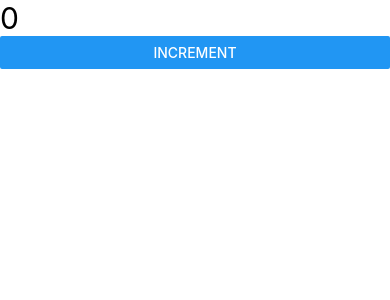
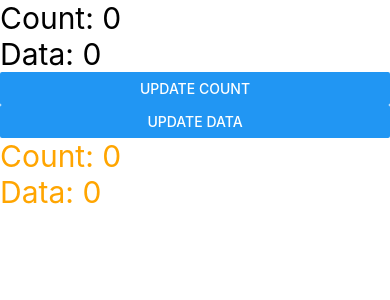
Before and after one commit to opsingh861/first-react-native-app, a React Native app: screen / in a window 390 px wide. Shown: the top 300 px of the page. Built offline with nearby package versions, Linux system fonts and the light colour scheme.

Commit message:
componentDidUpdate

```diff
--- a/App.js
+++ b/App.js
@@ -5,20 +5,37 @@ import { View, Text, StyleSheet, SectionList, Button } from 'react-native';
 
 const App = () => {
   const [count, setCount] = useState(0);
-  // useEffect(() => {
-  //   console.warn("hello") // this will run after every render including the updation of the state
-  // })
-  // useEffect(() => {
-  //   console.warn("hello") // this will run only once after the first render
-  // }, []) // this is the dependency array, if we pass an empty array then it will run only once after the first render, we call it as componentDidMount
+  const [data, setData] = useState(0);
+
   return (
     <View>
-      <Text style={{ fontSize: 30 }}>{count}</Text>
-      <Button title='Increment' onPress={() => setCount(count + 1)} />
+      <Text style={{ fontSize: 30 }}>Count: {count}</Text>
+      <Text style={{ fontSize: 30 }}>Data: {count}</Text>
+      <Button title='Update Count' onPress={() => setCount(count + 1)} />
+      <Text></Text>
+      <Button title='Update Data' onPress={() => setData(data + 1)} />
+      <Users info={{ count, data }} />
     </View>
   );
 };
 
+const Users = (props) => {
+  const count = props.info.count;
+  const data = props.info.data;
+  useEffect(() => {
+    console.warn("count changed");
+  }, [count]); // only re-run the effect if count changes, this is componentDidUpdate
+  useEffect(() => {
+    console.warn("data changed");
+  }, [data]);
+  return (
+    <View>
+      <Text style={{ color: "orange", fontSize: 30 }}>Count: {count}</Text>
+      <Text style={{ color: "orange", fontSize: 30 }}>Data: {data}</Text>
+    </View>
+  )
+}
+
 
 
 export default App;
```
